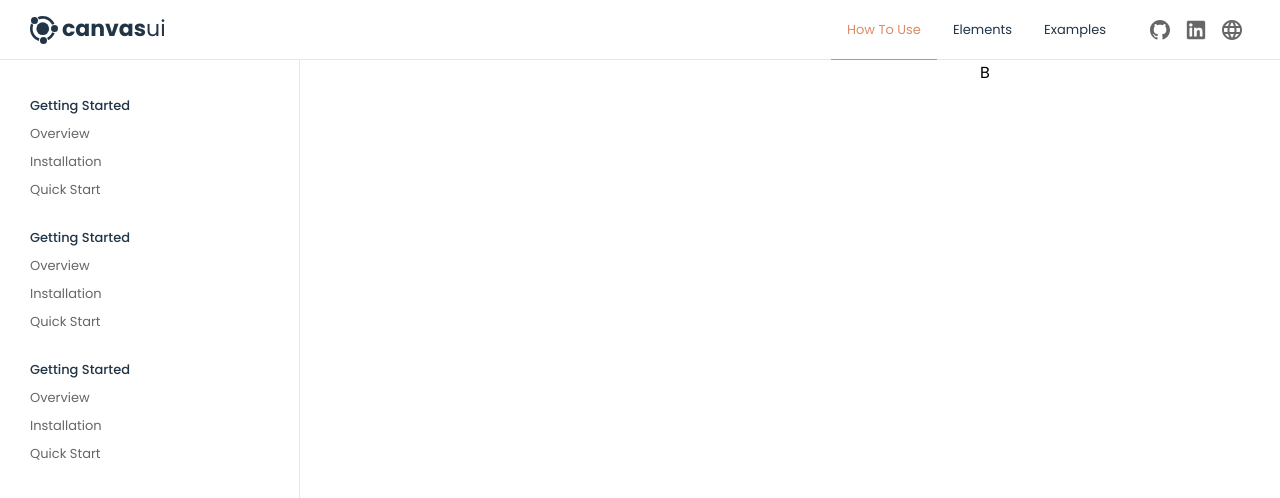
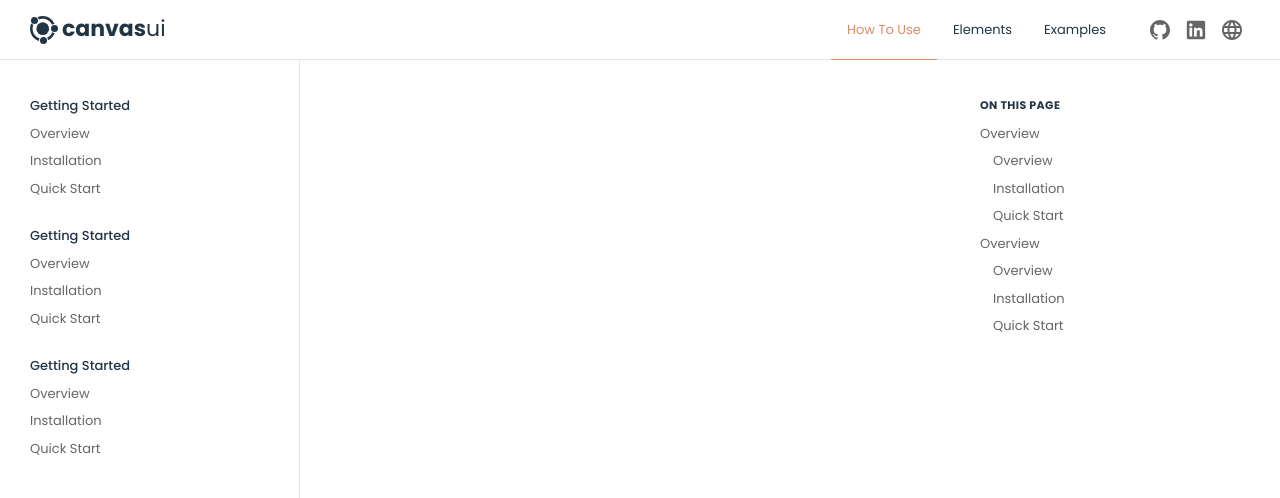
Before and after one commit to martiserra99/canvas-user-interface-docs, a Next.js app: page /how-to-use in a window 1280 px wide. Shown: the top 498 px of the page. Built offline with nearby package versions, Linux system fonts and the light colour scheme.

Commit message:
Add docs right component

```diff
--- a/src/components/docs/components/left/left.module.scss
+++ b/src/components/docs/components/left/left.module.scss
@@ -22,18 +22,16 @@
   list-style: none;
 }
 
-.pages {
-  list-style: none;
-}
-
 .heading {
   font-size: 1.3rem;
   font-weight: 500;
   color: $color-primary;
   padding: 0.4rem 0;
+  line-height: 1.95rem;
 }
 
 .pages {
+  list-style: none;
   display: flex;
   flex-direction: column;
 }
@@ -45,9 +43,10 @@
   text-decoration: none;
   font-weight: 400;
   padding: 0.4rem 0;
+  line-height: 1.95rem;
   transition: all 0.2s ease;
 
   &:hover {
-    color: $color-accent;
+    color: $color-primary;
   }
 }
--- a/src/components/docs/components/right/right.js
+++ b/src/components/docs/components/right/right.js
@@ -1,5 +1,57 @@
 import styles from "./right.module.scss";
 
+import Link from "next/link";
+
 export default function Right() {
-  return <div className={styles.right}>B</div>;
+  return (
+    <div className={styles.right}>
+      <h4 className={styles.title}>On This Page</h4>
+      <ul className={styles.sections}>
+        <li className={styles.section}>
+          <Link href="#" className={styles.link}>
+            Overview
+          </Link>
+          <ul className={styles.subsections}>
+            <li className={styles.subsection}>
+              <Link href="#" className={styles.link}>
+                Overview
+              </Link>
+            </li>
+            <li className={styles.subsction}>
+              <Link href="#" className={styles.link}>
+                Installation
+              </Link>
+            </li>
+            <li className={styles.subsection}>
+              <Link href="#" className={styles.link}>
+                Quick Start
+              </Link>
+            </li>
+          </ul>
+        </li>
+        <li className={styles.section}>
+          <Link href="#" className={styles.link}>
+            Overview
+          </Link>
+          <ul className={styles.subsections}>
+            <li className={styles.subsection}>
+              <Link href="#" className={styles.link}>
+                Overview
+              </Link>
+            </li>
+            <li className={styles.subsction}>
+              <Link href="#" className={styles.link}>
+                Installation
+              </Link>
+            </li>
+            <li className={styles.subsection}>
+              <Link href="#" className={styles.link}>
+                Quick Start
+              </Link>
+            </li>
+          </ul>
+        </li>
+      </ul>
+    </div>
+  );
 }
--- a/src/components/docs/components/right/right.module.scss
+++ b/src/components/docs/components/right/right.module.scss
@@ -3,9 +3,49 @@
 .right {
   padding-right: $margin;
   width: calc(#{$margin} + 27rem);
+  padding-top: 3.2rem;
+  padding-bottom: 9.6rem;
 
   @media (min-width: 1428px /* 1428px = $max-width + $margin * 2 */) {
     padding-right: calc((100% - #{$max-width}) / 2);
     width: calc((100% - #{$max-width}) / 2 + 27rem);
   }
 }
+
+.title {
+  font-size: 1.1rem;
+  font-weight: bold;
+  text-transform: uppercase;
+  color: $color-primary;
+  padding: 0.4rem 0;
+  line-height: 1.95rem;
+  letter-spacing: 0.04rem;
+}
+
+.sections {
+  display: flex;
+  flex-direction: column;
+  list-style: none;
+}
+
+.subsections {
+  list-style: none;
+  display: flex;
+  flex-direction: column;
+  padding-left: 1.3rem;
+}
+
+.link {
+  display: inline-block;
+  font-size: 1.3rem;
+  color: $color-secondary;
+  text-decoration: none;
+  font-weight: 400;
+  padding: 0.4rem 0;
+  line-height: 1.95rem;
+  transition: all 0.2s ease;
+
+  &:hover {
+    color: $color-primary;
+  }
+}
```
